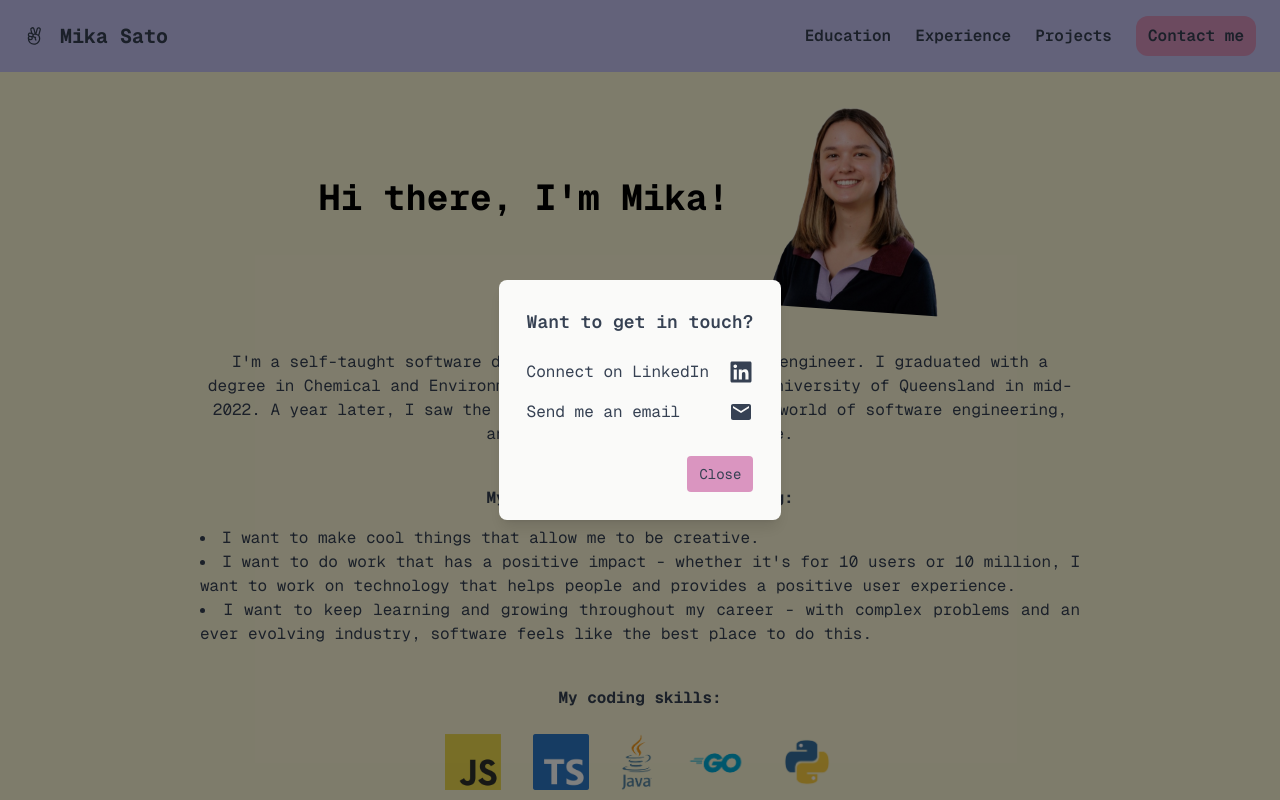
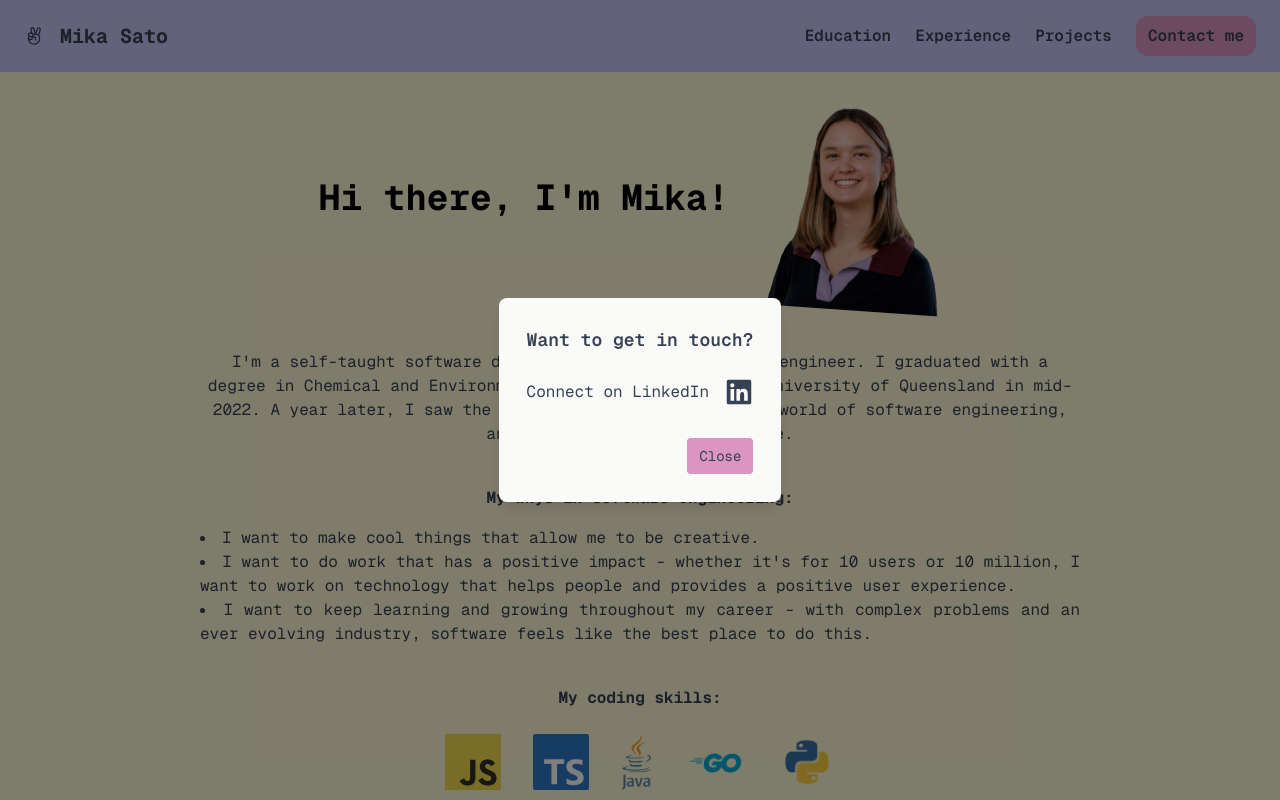
Before and after one commit to mikasatoo/portfolio-website-v2, a Next.js app: page / in a window 1280 px wide. Both pictures are taken after a click on the button "Contact me". Shown: the top 800 px of the page. Built offline with nearby package versions, Linux system fonts and the light colour scheme; a web font is replaced by a local one.

Commit message:
remove my email

```diff
--- a/src/components/Footer.tsx
+++ b/src/components/Footer.tsx
@@ -1,6 +1,5 @@
 import Link from "next/link";
 import { FaGithub, FaLinkedin } from "react-icons/fa";
-import { MdEmail } from "react-icons/md";
 
 export default function Footer() {
     return (
@@ -14,9 +13,6 @@ export default function Footer() {
                     <Link href="https://linkedin.com/in/mika-sato" target="_blank" rel="noopener noreferrer" className="hover:text-gray-400">
                         <FaLinkedin className="w-7 lg:w-6 h-7 lg:h-6" />
                     </Link>
-                    <Link href="mailto:mika99@live.com.au" target="_blank" rel="noopener noreferrer" className="hover:text-gray-400">
-                        <MdEmail className="w-7 lg:w-6 h-7 lg:h-6" />
-                    </Link>
                 </div>
             </div>
         </footer>
--- a/src/components/Navbar.tsx
+++ b/src/components/Navbar.tsx
@@ -5,7 +5,6 @@ import Link from "next/link";
 import { Menu, X } from "lucide-react";
 import { PiHandPeace } from "react-icons/pi";
 import { FaLinkedin } from "react-icons/fa";
-import { MdEmail } from "react-icons/md";
 
 export default function Navbar() {
     const [isMenuOpen, setIsMenuOpen] = useState(false);
@@ -79,13 +78,7 @@ export default function Navbar() {
                         <div className="flex flex-row gap-4 w-full justify-between items-center">
                             <p>Connect on LinkedIn </p>
                             <Link href="https://linkedin.com/in/mika-sato" target="_blank" rel="noopener noreferrer" className="hover:text-gray-500">
-                                <FaLinkedin className="w-7 lg:w-6 h-7 lg:h-6" />
-                            </Link>
-                        </div>
-                        <div className="flex flex-row gap-4 w-full justify-between items-center">
-                            <p>Send me an email </p>
-                            <Link href="mailto:mika99@live.com.au" target="_blank" rel="noopener noreferrer" className="hover:text-gray-400">
-                                <MdEmail className="w-7 lg:w-6 h-7 lg:h-6" />
+                                <FaLinkedin className="w-8 lg:w-7 h-8 lg:h-7" />
                             </Link>
                         </div>
 
```
